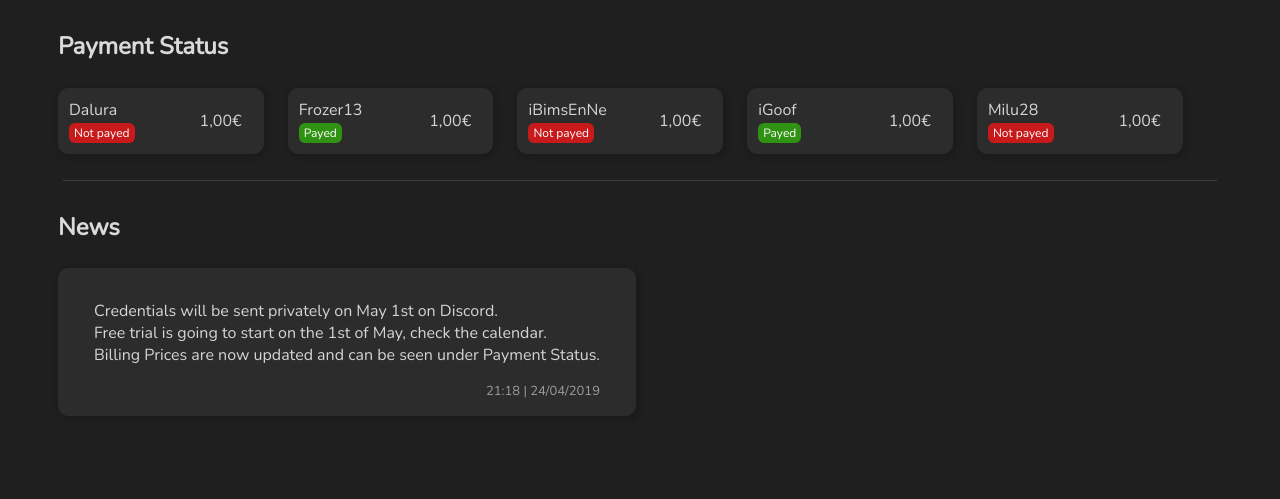
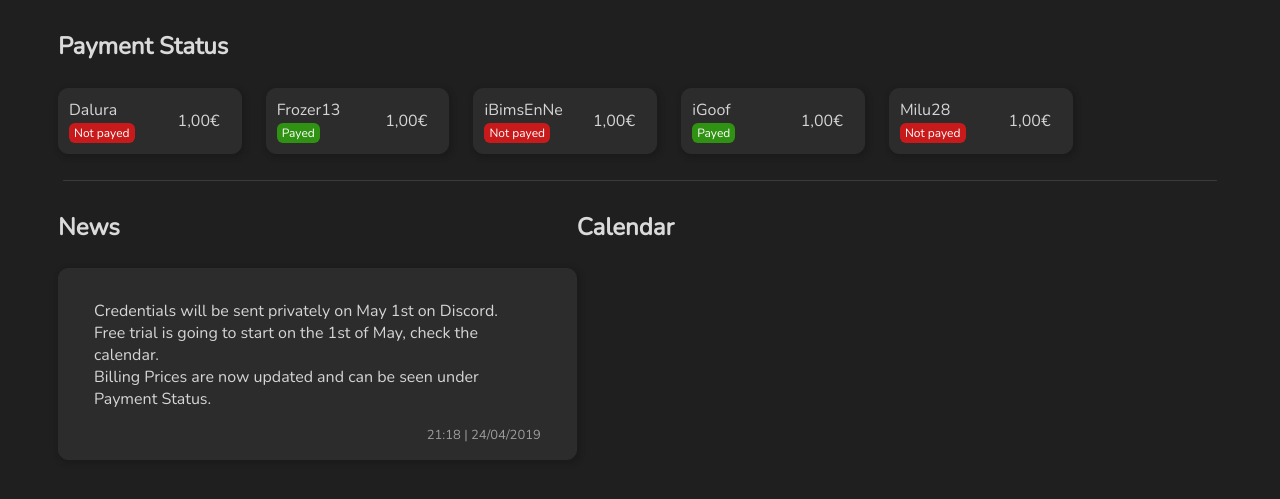
Before and after one commit to DM164/Grandpa-Mining, a PHP site: page / in a window 1280 px wide. Shown: the top 499 px of the page. Run offline with PHP 8.4, Linux system fonts and the light colour scheme.

Commit message:
Added Calendar div

```diff
--- a/dark.css
+++ b/dark.css
@@ -1,6 +1,16 @@
+*{
+    /*border: 1px solid red;*/
+    box-sizing: border-box;
+}
+
 body {
     background: #1f1f1f;
 }
+h2{
+    font-family: 'Nunito';
+}
+
+/*payment heading*/
 .payment {
     font-family: 'Nunito';
 }
@@ -40,6 +50,8 @@ body {
     float: right;
     margin: 11px;
 }
+
+/*divider*/
 .line {
     height: 1px;
     margin: 0px 55px;
@@ -47,17 +59,15 @@ body {
 }
 
 /*news container*/
-.news{
+.newscontainer {
     font-family: 'Nunito';
+    width: 45%;
 }
-h2.news{
+.newscontainer h2{
     margin: 30px 0px 0px 50px;
     color: #dadada;
 }
-.container p {
-    font-family: 'Nunito';
-}
-.newscontainer {
+.container {
     margin-left: 50px;
     border: solid 1px #2c2c2c;
     background: #2c2c2c;
@@ -74,3 +84,13 @@ h2.news{
     color: #9c9c9c;
     font-size: 13px;
 }
+
+/*calendar container*/
+.calendarcontainer {
+    width: 55%;
+    float: right;
+    margin: 10px 0px 0px 0px;
+}
+.calendarcontainer h2{
+    color: #dadada;
+}
--- a/index.html
+++ b/index.html
@@ -24,17 +24,20 @@
         </div>
     <div class="line"></div>
 
-    <div>
-        <h2 class="news">News</h2>
-        <div class="newscontainer">
-            <div class="container">
+    <div class="calendarcontainer">
+            <h2>Calendar</h2>
+    </div>
+
+    <div class="newscontainer">
+        <h2>News</h2>
+        <div class="container">
                 <p>Credentials will be sent privately on May 1st on Discord.<br>
                 Free trial is going to start on the 1st of May, check the calendar.<br>
                 Billing Prices are now updated and can be seen under Payment Status.
                 </p>
                 <p class="postdate">21:18 | 24/04/2019</p>
-            </div>
         </div>
     </div>
+
 </body>
 </html>
```
